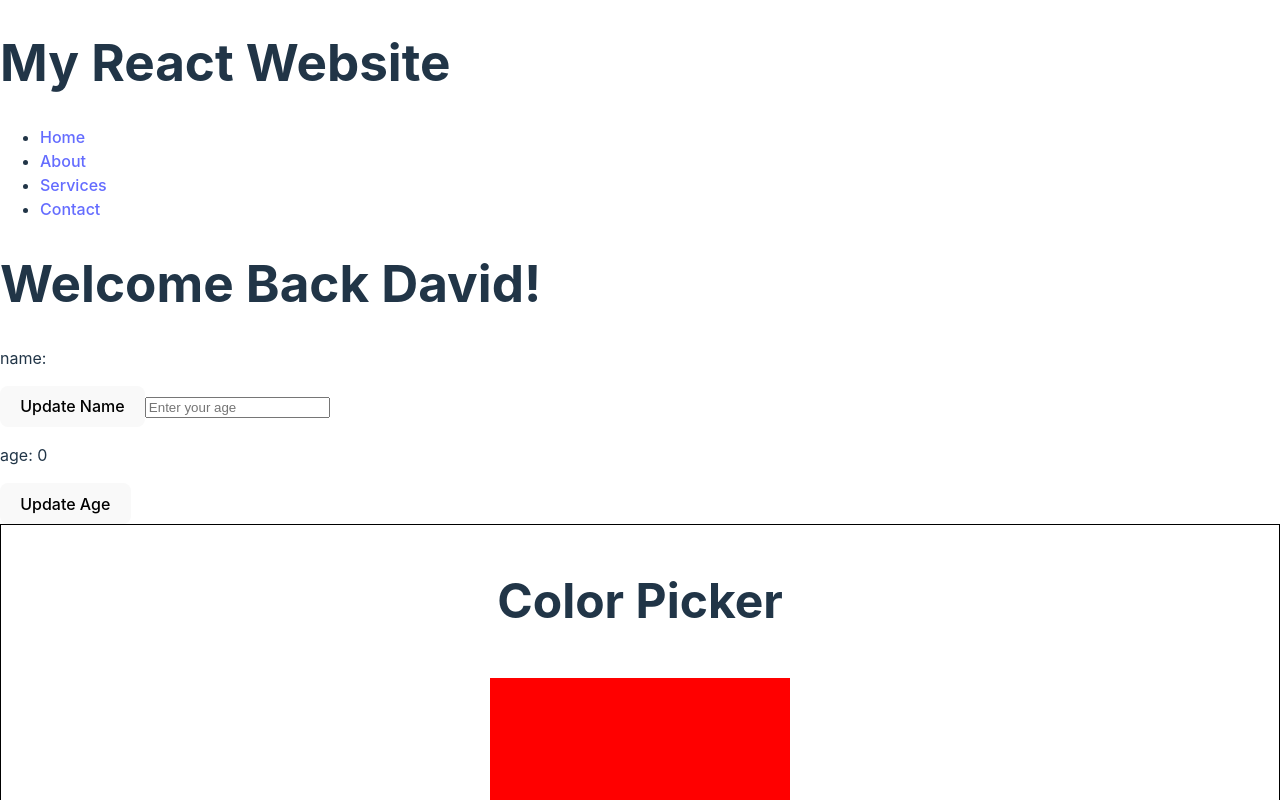
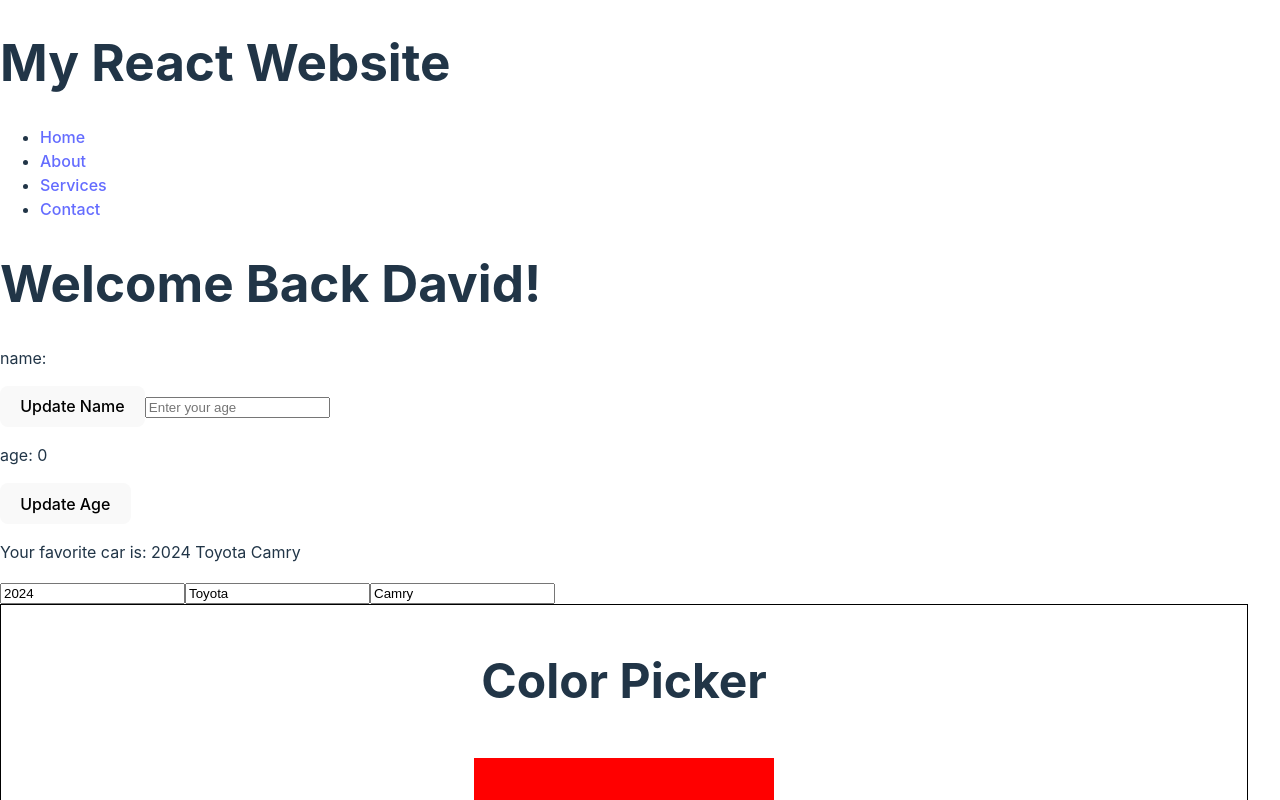
Before and after one commit to Orchydae/ReactAppTutorialJsx, a React (Vite) app in the folder ReactAppTutorialJsx/: page / in a window 1280 px wide. Shown: the top 800 px of the page. Built offline with nearby package versions, Linux system fonts and the light colour scheme.

Commit message:
Added the updater function to update objects in state

```diff
--- a/ReactAppTutorialJsx/src/App.jsx
+++ b/ReactAppTutorialJsx/src/App.jsx
@@ -7,6 +7,7 @@
 import UserGreeting from './UserGreeting.jsx'
 import ExampleUseStateComponent from './ExampleUseStateComponent.jsx'
 import ColorPicker from './ColorPicker/ColorPicker.jsx'
+import ExampleUpdateObjects from './ExampleUpdateObjects.jsx'
 
 function App() {
 
@@ -20,13 +21,14 @@
             <Header />
             <UserGreeting isLoggedIn={true} username="David" />
             <ExampleUseStateComponent />
+            <ExampleUpdateObjects />
             <ColorPicker />
             <Food items={fruits} category="Fruits" />
             <Card />
             <Card />
             <Card />
-            <Card />
-            <Button />
+            <Card /> <br/>
+            <Button /> <br/>
             <Student name="Spongebob" age={30} isStudent={false} />
             <Student name="Patrick" age="31" isStudent={true} />
             <Student name="Squidward" age={32} isStudent={false} />
--- /dev/null
+++ b/ReactAppTutorialJsx/src/ExampleUpdateObjects.jsx
@@ -0,0 +1,35 @@
+import React, { useState } from 'react';
+
+function ExampleUpdateObjects() {
+
+    const [car, setCar] = useState({
+        year: 2024,
+        make: 'Toyota',
+        model: 'Camry'
+    });
+
+    function handleYearChange(event) {
+        setCar(prevCar => ({ ...prevCar, year: event.target.value }));
+    }
+
+    function handleMakeChange(event) {
+        setCar(prevCar => ({ ...prevCar, make: event.target.value }));
+    }
+
+    function handleModelChange(event) {
+        setCar(prevCar => ({ ...prevCar, model: event.target.value }));
+    }
+
+    return (
+        <div>
+            <p>Your favorite car is: {car.year} {car.make} {car.model}</p>
+
+            <input type="number" value={car.year} onChange={handleYearChange} />
+            <input type="text" value={car.make} onChange={handleMakeChange} />
+            <input type="text" value={car.model} onChange={handleModelChange} />
+        </div>
+    );
+
+}
+
+export default ExampleUpdateObjects;
```
